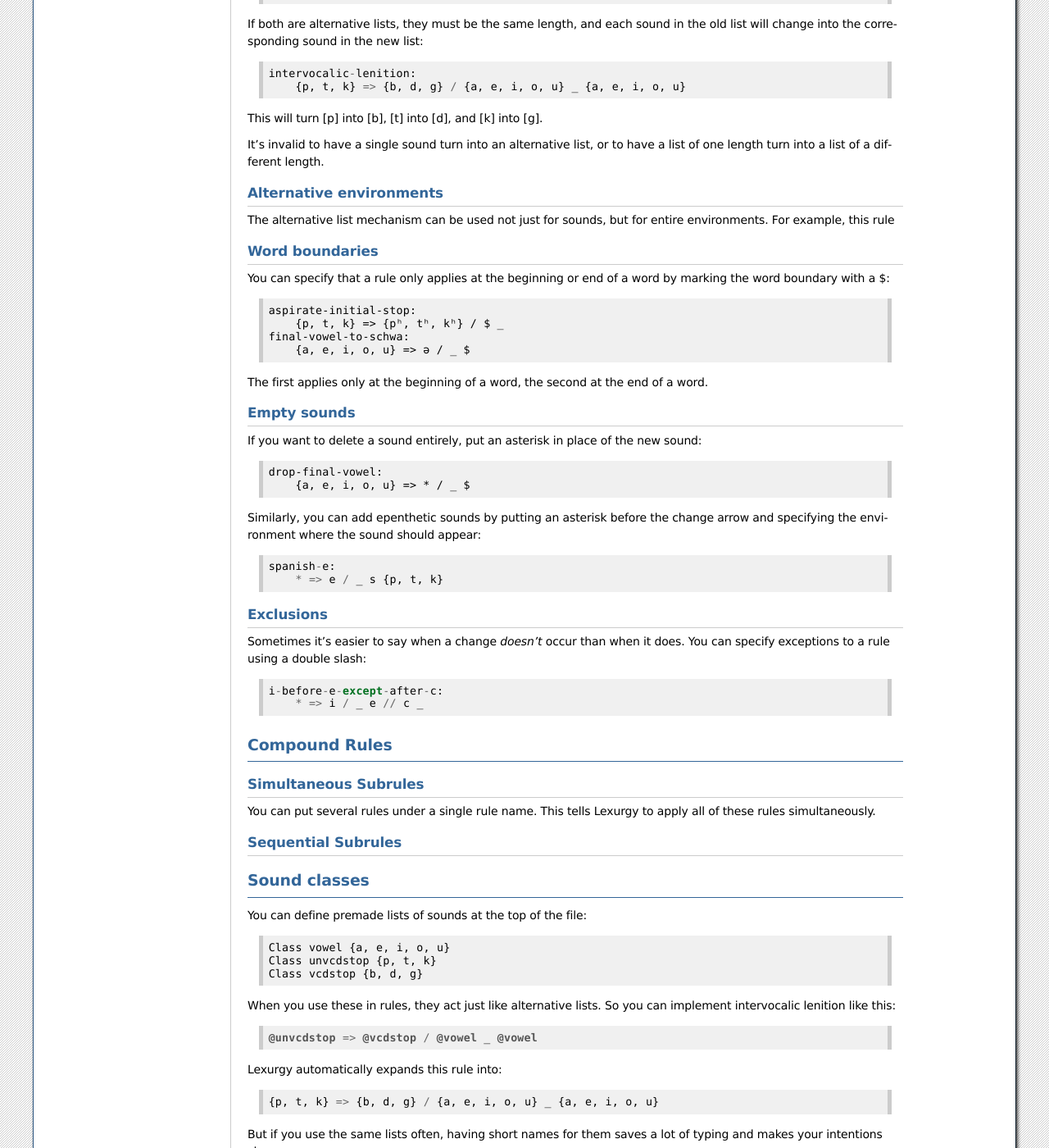
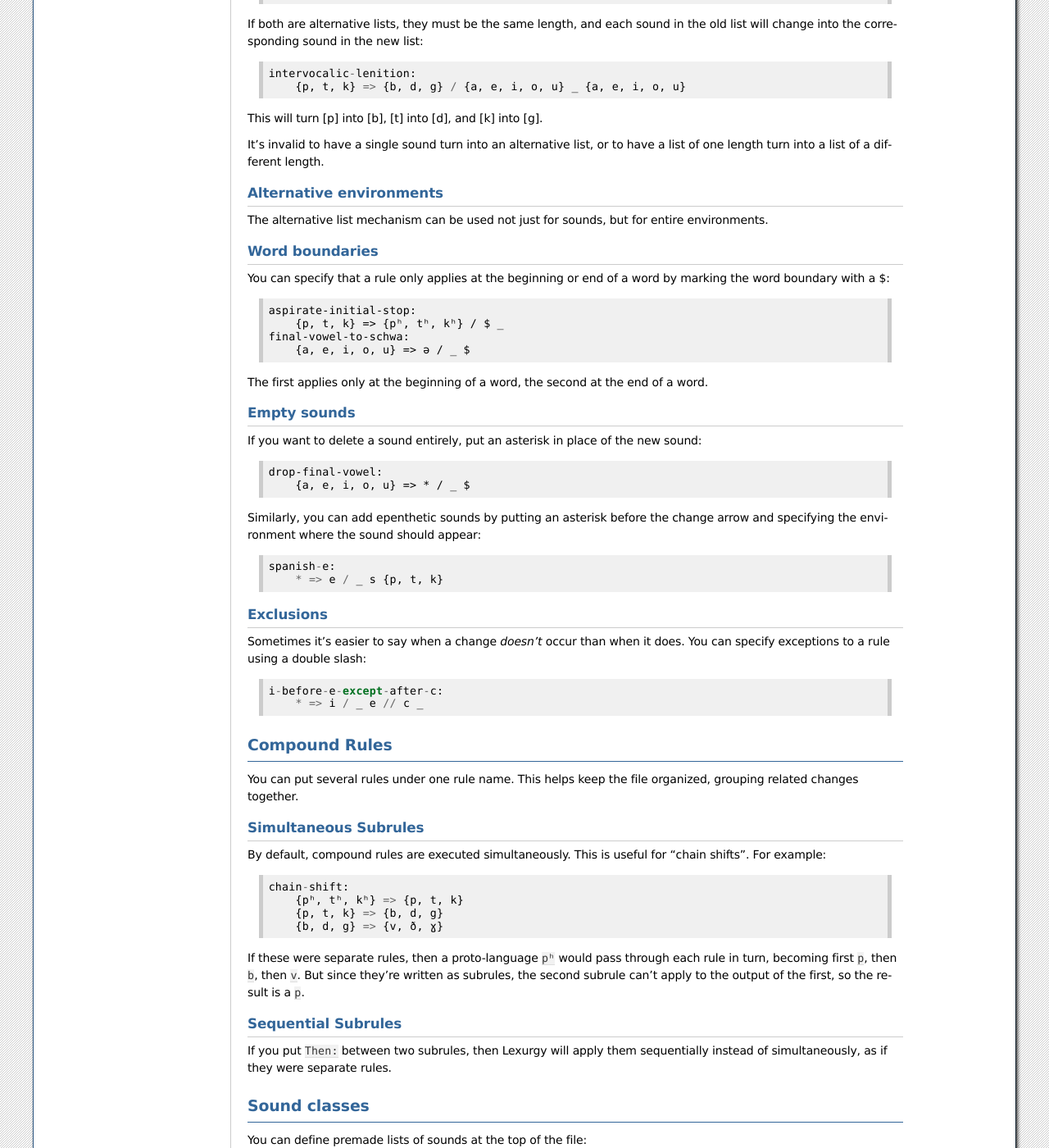
Before and after one commit to def-gthill/lexurgy, a Sphinx documentation site: the page built from doc/source/sc.rst, in a window 1280 px wide and 1400 px high, scrolled down 1277 px. Shown: the whole window at 82% size. Built offline with Sphinx 7.4.7, drawn with Linux system fonts in a browser that asks for light colours.

Commit message:
Added simultaneous subrules example

```diff
--- a/doc/source/sc.rst
+++ b/doc/source/sc.rst
@@ -133,14 +134,34 @@
 Compound Rules
 ~~~~~~~~~~~~~~
 
+You can put several rules under one rule name. This helps keep the file organized, grouping
+related changes together.
+
 Simultaneous Subrules
 *********************
 
-You can put several rules under a single rule name. This tells Lexurgy to apply all of these
-rules simultaneously.
+By default, compound rules are executed simultaneously.
+This is useful for "chain shifts". For example::
+
+    chain-shift:
+        {pʰ, tʰ, kʰ} => {p, t, k}
+        {p, t, k} => {b, d, g}
+        {b, d, g} => {v, ð, ɣ}
+
+If these were separate rules, then a proto-language ``pʰ`` would pass through each
+rule in turn, becoming first ``p``, then ``b``, then ``v``. But since they're
+written as subrules, the second subrule can't apply to the output of the first,
+so the result is a ``p``.
+
+.. TODO examples
 
 Sequential Subrules
 *******************
+
+If you put ``Then:`` between two subrules, then Lexurgy will apply them sequentially instead of
+simultaneously, as if they were separate rules.
+
+.. TODO examples
 
 Sound classes
 ~~~~~~~~~~~~~
```
Also changed, not shown: other parts of doc/source/sc.rst (+2 -1 lines).
